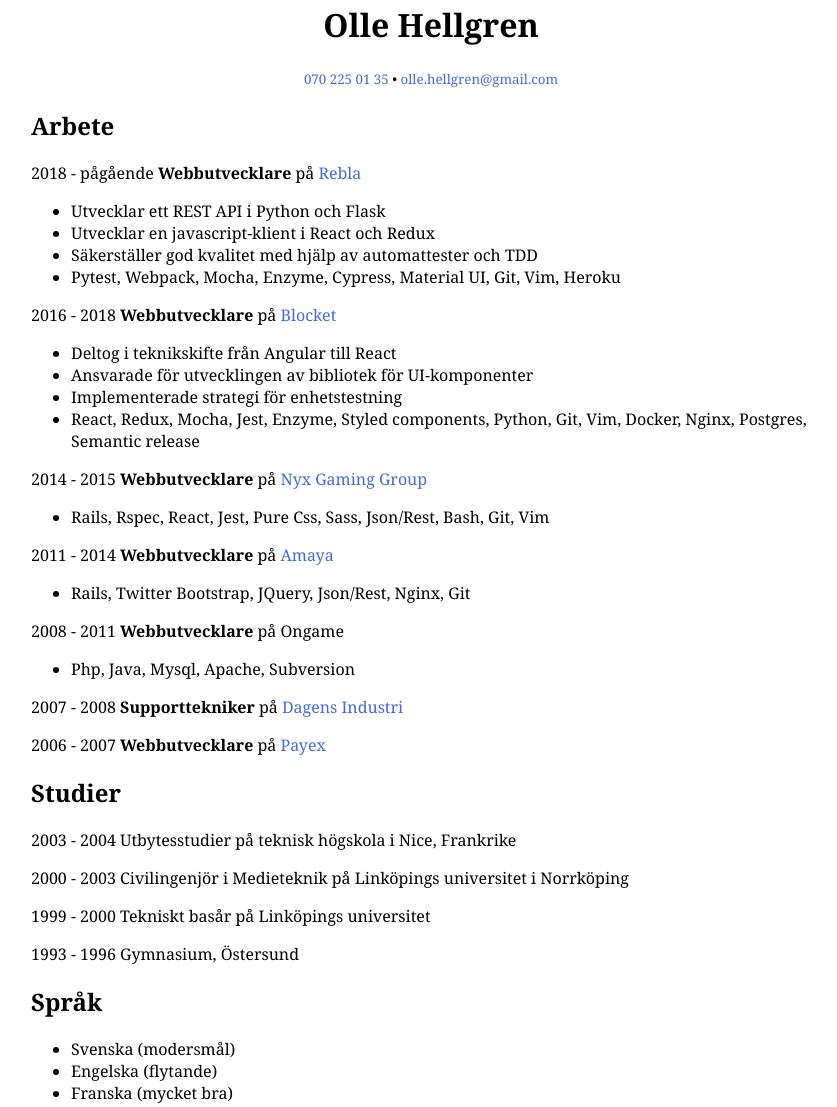
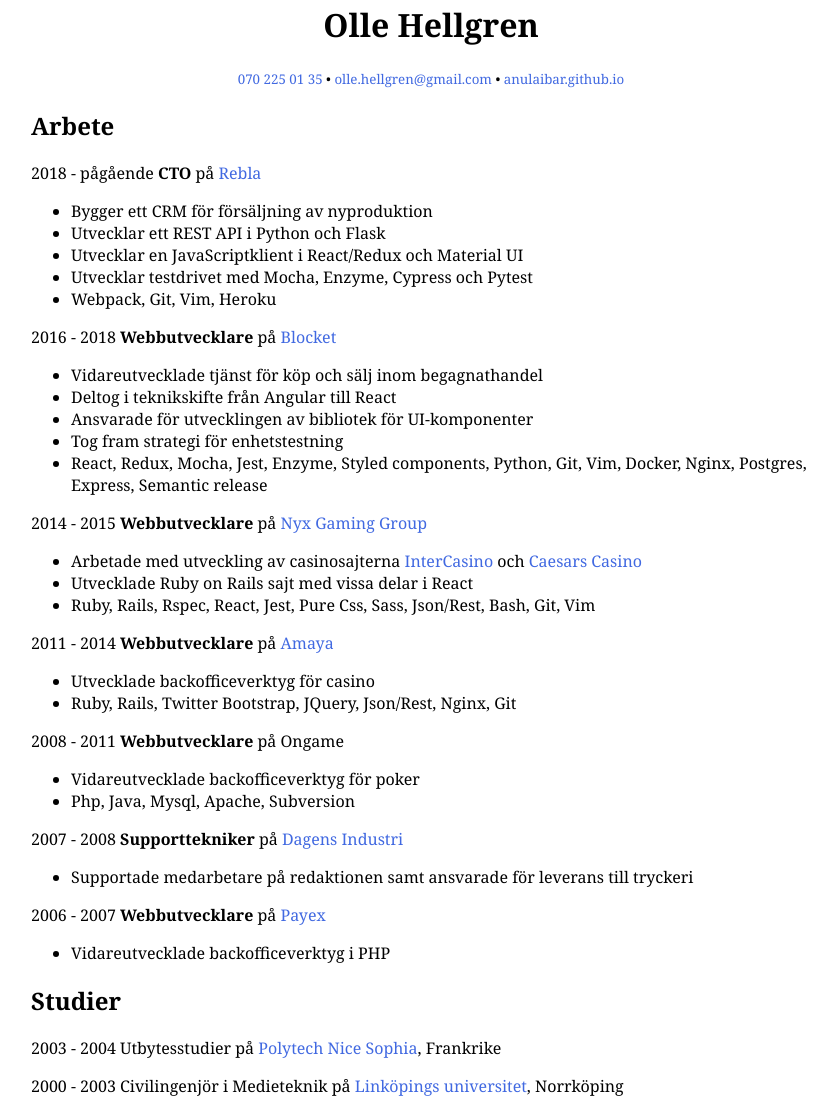
Before and after one commit to anulaibar/anulaibar.github.io, a plain HTML site: page index.html in a window 1280 px wide. Shown: the part 93-1200 px from the top of the page, without its empty margins (209-1046 px from the left). Drawn offline with Linux system fonts and the light colour scheme.

Commit message:
update cv

```diff
--- a/index.html
+++ b/index.html
@@ -42,27 +42,35 @@
     <div class="wrapper">
       <div id="header">
         <h1>Olle Hellgren</h1>
-        <small><a href="tel:070 225 01 35">070 225 01 35</a> • <a href="mailto:olle.hellgren@gmail.com">olle.hellgren@gmail.com</a></small>
+        <small>
+          <a href="tel:070 225 01 35">070 225 01 35</a> • <a href="mailto:olle.hellgren@gmail.com?subject=Hej Olle!">olle.hellgren@gmail.com</a> • <a href="https://anulaibar.github.io/">anulaibar.github.io</a>
+        </small>
       </div>
 
       <h2>Arbete</h2>
-      2018 - pågående <b>Webbutvecklare</b> på <a href="https://rebla.se/">Rebla</a>
+      2018 - pågående <b>CTO</b> på <a href="https://rebla.se/">Rebla</a>
       <ul>
+        <li>
+          Bygger ett CRM för försäljning av nyproduktion
+        </li>
         <li>
           Utvecklar ett REST API i Python och Flask
         </li>
         <li>
-          Utvecklar en javascript-klient i React och Redux
+          Utvecklar en JavaScriptklient i React/Redux och Material UI
         </li>
         <li>
-          Säkerställer god kvalitet med hjälp av automattester och TDD
+          Utvecklar testdrivet med Mocha, Enzyme, Cypress och Pytest
         </li>
         <li>
-          Pytest, Webpack, Mocha, Enzyme, Cypress, Material UI, Git, Vim, Heroku
+          Webpack, Git, Vim, Heroku
         </li>
       </ul>
       2016 - 2018 <b>Webbutvecklare</b> på <a href="https://www.blocket.se/">Blocket</a>
       <ul>
+        <li>
+          Vidareutvecklade tjänst för köp och sälj inom begagnathandel
+        </li>
         <li>
           Deltog i teknikskifte från Angular till React
         </li>
@@ -70,43 +78,61 @@
           Ansvarade för utvecklingen av bibliotek för UI-komponenter
         </li>
         <li>
-          Implementerade strategi för enhetstestning
+          Tog fram strategi för enhetstestning
         </li>
         <li>
-          React, Redux, Mocha, Jest, Enzyme, Styled components, Python, Git, Vim, Docker, Nginx, Postgres, Semantic release
+          React, Redux, Mocha, Jest, Enzyme, Styled components, Python, Git, Vim, Docker, Nginx, Postgres, Express, Semantic release
         </li>
       </ul>
       2014 - 2015 <b>Webbutvecklare</b> på <a href="https://www.sgdigital.com/">Nyx Gaming Group</a>
       <ul>
         <li>
-          Rails, Rspec, React, Jest, Pure Css, Sass, Json/Rest, Bash, Git, Vim
+          Arbetade med utveckling av casinosajterna <a href="https://www.intercasino.se/">InterCasino</a> och <a href="https://www.caesarscasino.com/">Caesars Casino</a>
+        </li>
+        <li>
+          Utvecklade Ruby on Rails sajt med vissa delar i React
+        </li>
+        <li>
+          Ruby, Rails, Rspec, React, Jest, Pure Css, Sass, Json/Rest, Bash, Git, Vim
         </li>
       </ul>
       2011 - 2014 <b>Webbutvecklare</b> på <a href="http://www.starsgroup.com/">Amaya</a>
       <ul>
         <li>
-          Rails, Twitter Bootstrap, JQuery, Json/Rest, Nginx, Git
+          Utvecklade backofficeverktyg för casino
+        </li>
+        <li>
+          Ruby, Rails, Twitter Bootstrap, JQuery, Json/Rest, Nginx, Git
         </li>
       </ul>
       2008 - 2011 <b>Webbutvecklare</b> på Ongame
       <ul>
         <li>
+          Vidareutvecklade backofficeverktyg för poker
+        </li>
+        <li>
           Php, Java, Mysql, Apache, Subversion
         </li>
       </ul>
-      <p>
-        2007 - 2008 <b>Supporttekniker</b> på <a href="https://www.di.se/">Dagens Industri</a>
-      </p>
-      <p>
-        2006 - 2007 <b>Webbutvecklare</b> på <a href="https://payex.se/">Payex</a>
-      </p>
+      2007 - 2008 <b>Supporttekniker</b> på <a href="https://www.di.se/">Dagens Industri</a>
+      <ul>
+        <li>
+          Supportade medarbetare på redaktionen samt ansvarade för leverans till tryckeri
+        </li>
+      </ul>
+      2006 - 2007 <b>Webbutvecklare</b> på <a href="https://payex.se/">Payex</a>
+      <ul>
+        <li>
+          Vidareutvecklade backofficeverktyg i PHP
+        </li>
+      </ul>
 
       <h2>Studier</h2>
       <p>
-        2003 - 2004 Utbytesstudier på teknisk högskola i Nice, Frankrike
+        2003 - 2004 Utbytesstudier på <a href="http://www.polytech.unice.fr/">Polytech Nice Sophia</a>, Frankrike
       </p>
       <p>
-        2000 - 2003 Civilingenjör i Medieteknik på Linköpings universitet i Norrköping
+        2000 - 2003 Civilingenjör i Medieteknik på <a href="https://liu.se/utbildning/program/6cmen">Linköpings universitet</a>, Norrköping
       </p>
       <p>
         1999 - 2000 Tekniskt basår på Linköpings universitet
@@ -128,8 +154,8 @@
         </li>
       </ul>
       <h2>Intressen</h2>
-          Sjunga i kör, spela tennis, resa till andra länder genom hembyte, läsa böcker (just Eating animals av Jonathan Safran Foer) och programmering. Se mina andra projekt på <a href="https://github.com/anulaibar">Github</a>.
-        </li>
+      Sjunga i kör, spela tennis, besöka andra länder genom hembyte, läsa böcker (just nu <a href="https://www.amazon.com/Eating-Animals-Jonathan-Safran-Foer/dp/0316069884">Eating animals</a>) och programmering. Se mina andra projekt på <a href="https://github.com/anulaibar">Github</a>.
+      </li>
     </div>
   </body>
 </html>
```
